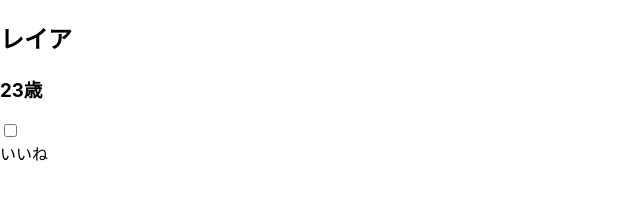
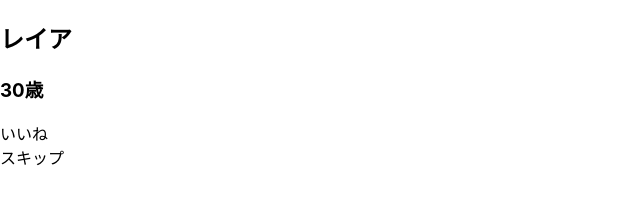
Before and after one commit to bby-kanta/Tinder-with-React, a React (Create React App) app: page / in a window 1280 px wide. Shown: the top 219 px of the page, without its empty margins (0-640 px from the left). Built offline with nearby package versions, Linux system fonts and the light colour scheme.

Commit message:
スキップボタンを追加できた

```diff
--- a/src/Card.jsx
+++ b/src/Card.jsx
@@ -5,8 +5,8 @@ const Card = (props) => {
     <div>
       <h2>{props.name}</h2>
       <h3>{props.age}歳</h3>
-      <input type="checkbox" checked={props.isPublished} id="check" onClick={() => props.toggle()} />
       <div onClick={() => props.like()}> いいね </div>
+      <div onClick={() => props.skip()}> スキップ </div>
     </div>
   )
 }
--- a/src/Tinder.jsx
+++ b/src/Tinder.jsx
@@ -27,8 +27,19 @@ class Tinder extends React.Component {
     })
 
     const person = array.shift()
-    console.log(person.name + 'をいいねしました')
-    console.log(array)
+    console.log(person.name + 'さんをいいねしました')
+    console.log('残り' + array.length + '人です')
+    return person
+  }
+
+  skip = (array) => {
+    this.setState({
+      people: this.state.people
+    })
+
+    const person = array.shift()
+    console.log(person.name + 'さんをスキップしました')
+    console.log('残り' + array.length + '人です')
     return person
   }
 
@@ -38,7 +49,7 @@ class Tinder extends React.Component {
 
     return (
       <div>
-        <Card name={person.name} age="23" isPublished={this.state.isPublished} toggle={() => this.togglePublished()} like={() => this.like(people)} />
+        <Card name={person.name} age={person.age} isPublished={this.state.isPublished} like={() => this.like(people)} skip={() => this.skip(people)} />
       </div>
     )
   }
```
